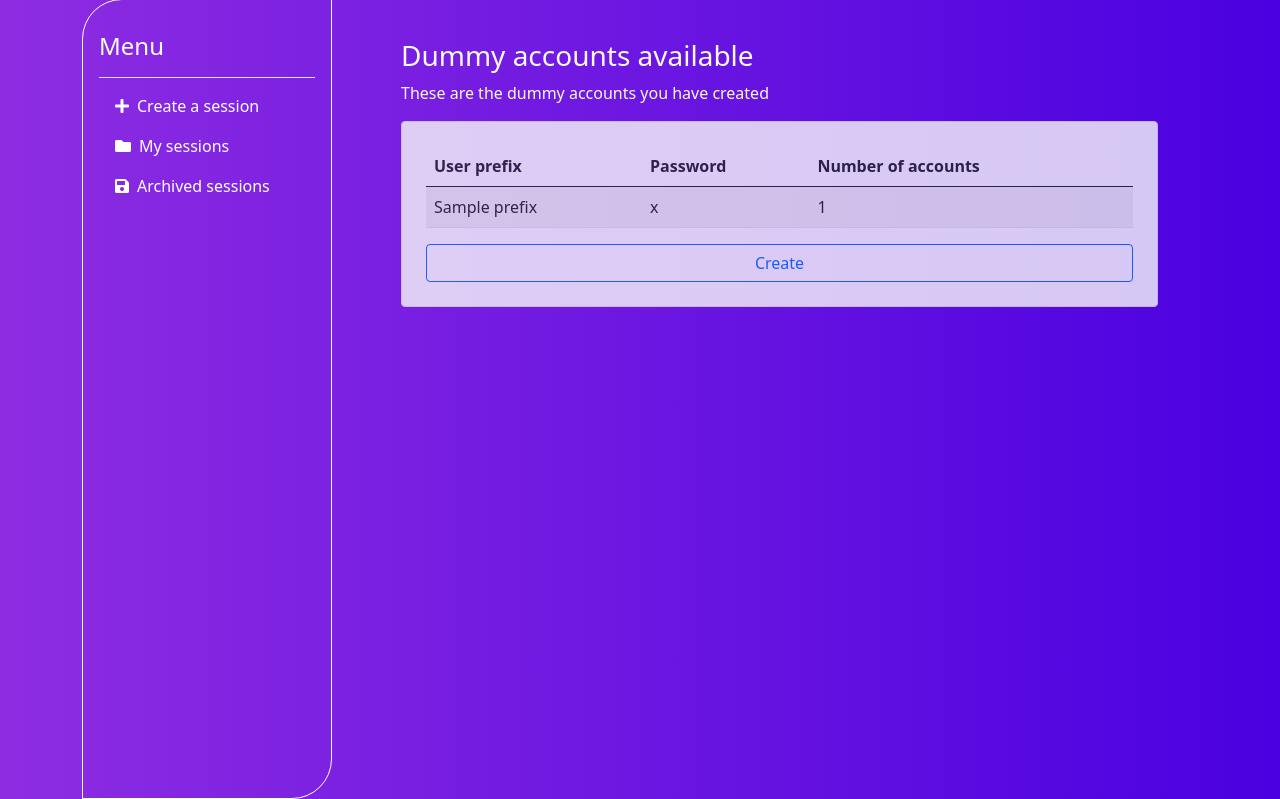
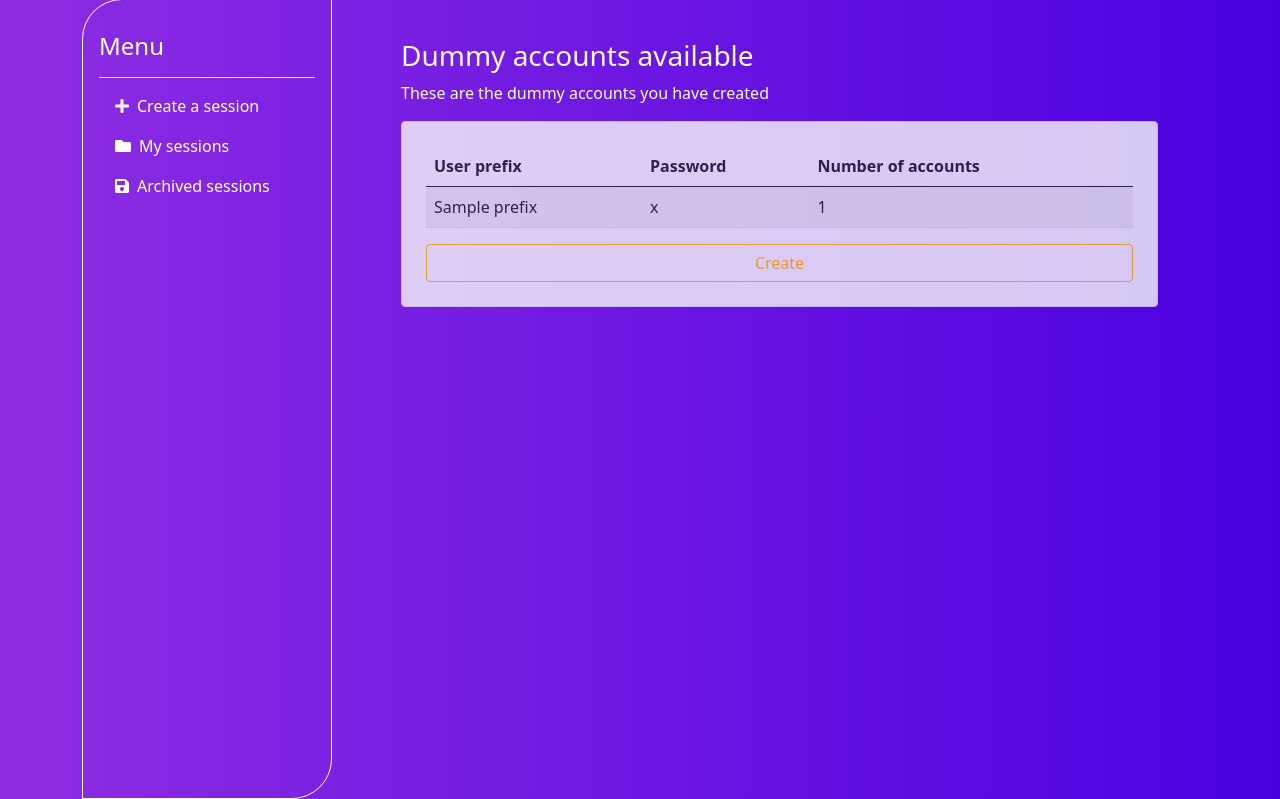
Before and after one commit to pankajchejara23/Taico-cotrack, a Django app: template learning_session/templates/dummy_accounts_list.html in a window 1280 px wide. Shown: the part 105-904 px from the top of the page. Run offline with Django 5.2, Linux system fonts and the light colour scheme; the template is opened without the code that fills it: most values are stand-ins (such as "Sample title", 1, 10 or a date in 2020); parts of the project's set-up code (start-up, migrations or seed data) failed here and were passed over; some libraries are stand-ins or nearby versions.

Commit message:
updating background and showing message when no accounts available

```diff
--- a/learning_session/templates/dummy_accounts_list.html
+++ b/learning_session/templates/dummy_accounts_list.html
@@ -4,25 +4,20 @@
 <div class='m-3 text-light'>
     <h3 class='fw-light'> Dummy accounts available </h3>
     <p> These are the dummy accounts you have created </p>
-
-
 </div>
 
 {% if not object_list %}
-<div class="my-5 border-1 rounded bg-light p-5 d-flex justify-content-center align-items-center ">
+<div class="my-5 border-1 rounded bg-light p-5 d-flex justify-content-center align-items-center bg-light" style="opacity:.8;">
   <div class="p-3">
     You don't have any dummy accounts available.
     <button type="button" class="btn btn-outline-primary">Primary</button>
     <div class="mt-3">
-       <a href="{% url 'create_bulk_user'%}" class="btn btn-success" role="button">
-           <i class="fas fa-plus-circle me-2"></i> Create
-       </a>
+      <a href="{% url 'create_bulk_user' %}" type="button" class="btn btn-outline-warning"> Create </a>
     </div>
    </div>
 </div>
-{% endif %}
+{% else %}
 <div class='m-3 fw-light border rounded p-4 bg-light' style="opacity:.8;">
-
     <table class="table table-striped mb-3">
         <thead>
             <tr>
@@ -41,7 +36,7 @@
             {% endfor %}
         </tbody>
     </table>
-    <a href="{% url 'create_bulk_user' %}" type="button" class="btn btn-outline-primary"> Create </a>
+    <a href="{% url 'create_bulk_user' %}" type="button" class="btn btn-outline-warning"> Create </a>
 </div>
-
+{% endif %}
 {% endblock %}
```
